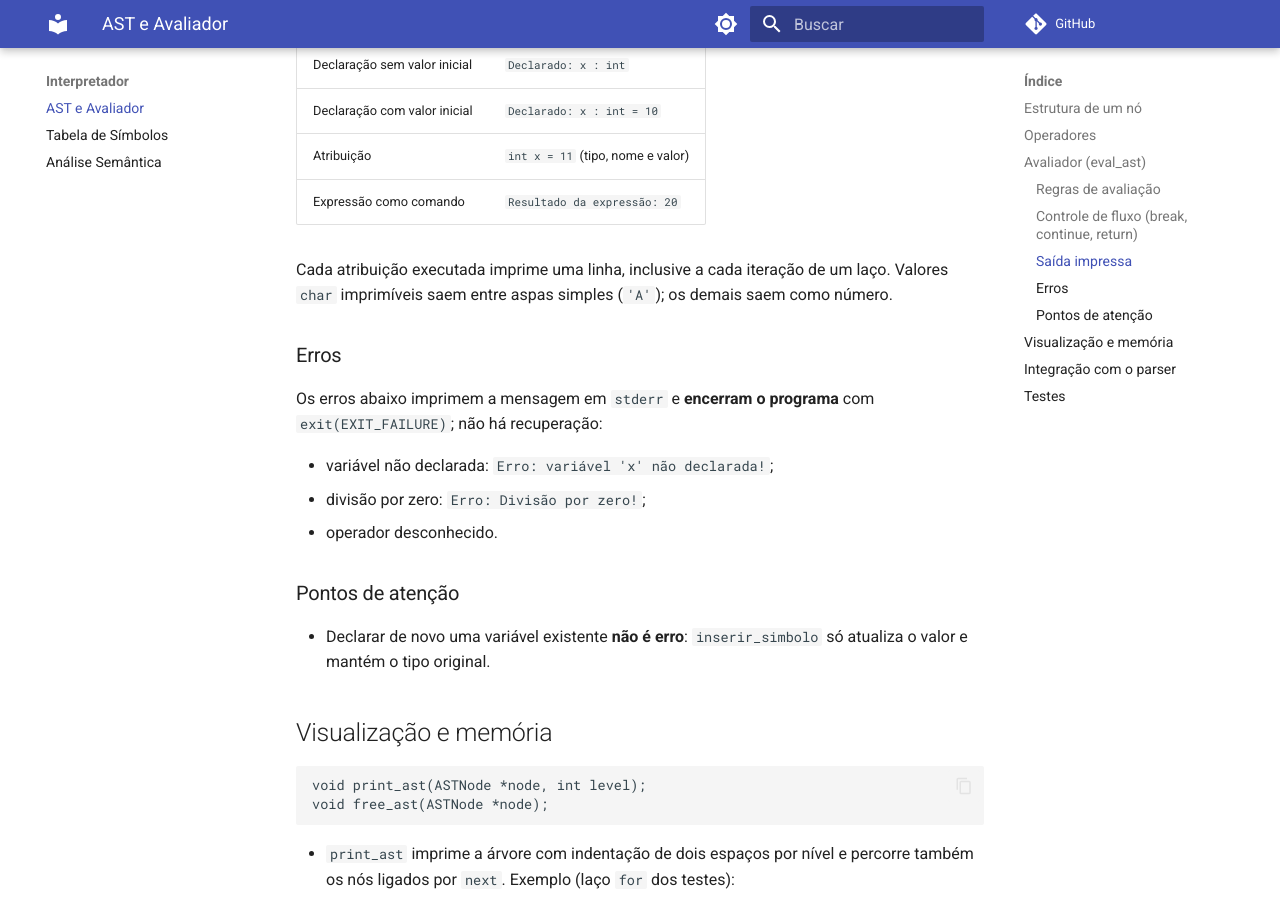
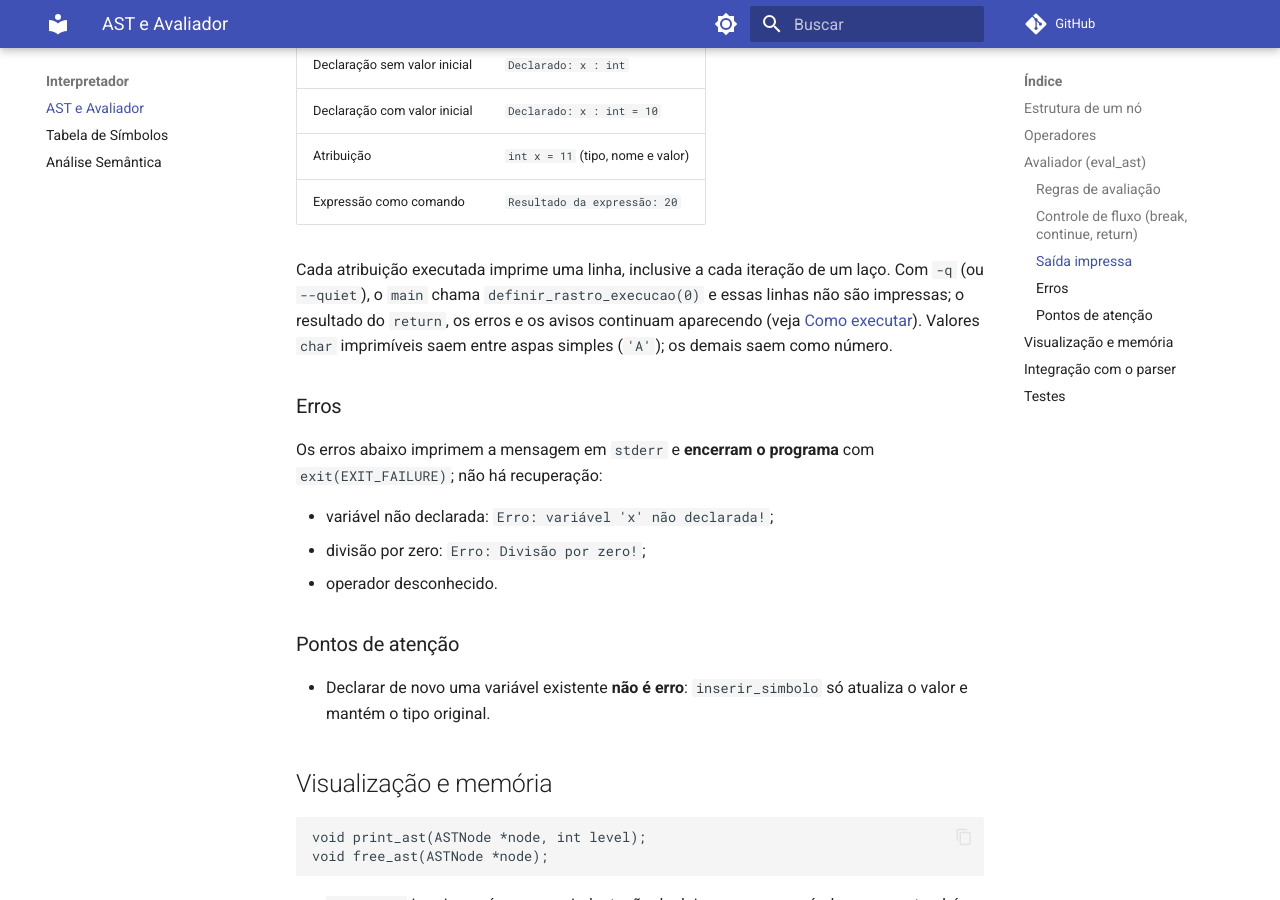
Before and after one commit to m0yo/Compiladores_G08, an MkDocs documentation site: the page built from docs/ast.md, in a window 1280 px wide and 900 px high, scrolled down 4769 px. Built offline with MkDocs 1.6.1 and Material for MkDocs 9.7.7, drawn with Linux system fonts in a browser that asks for light colours; comment, search, counter and statistics services are not loaded.

Commit message:
📚 docs: citar o modo silencioso em docs/ast.md e ajustar formatação
- docs/ast.md: o rastro de cada atribuição não é impresso com -q/--quiet
- docs/como_executar.md: espaço antes do | na tabela de comandos
- README.md: remove linha em branco duplicada

```diff
--- a/docs/ast.md
+++ b/docs/ast.md
@@ -113,7 +113,7 @@ O avaliador imprime no `stdout` um resumo do que executa. Não existe ainda um c
 | Atribuição | `int x = 11` (tipo, nome e valor) |
 | Expressão como comando | `Resultado da expressão: 20` |
 
-Cada atribuição executada imprime uma linha, inclusive a cada iteração de um laço. Valores `char` imprimíveis saem entre aspas simples (`'A'`); os demais saem como número.
+Cada atribuição executada imprime uma linha, inclusive a cada iteração de um laço. Com `-q` (ou `--quiet`), o `main` chama `definir_rastro_execucao(0)` e essas linhas não são impressas; o resultado do `return`, os erros e os avisos continuam aparecendo (veja [Como executar](como_executar.md#rodar-o-interpretador)). Valores `char` imprimíveis saem entre aspas simples (`'A'`); os demais saem como número.
 
 ### Erros
 
```
Also changed, not shown: README.md (+0 -1 lines), docs/como_executar.md (+1 -1 lines).
